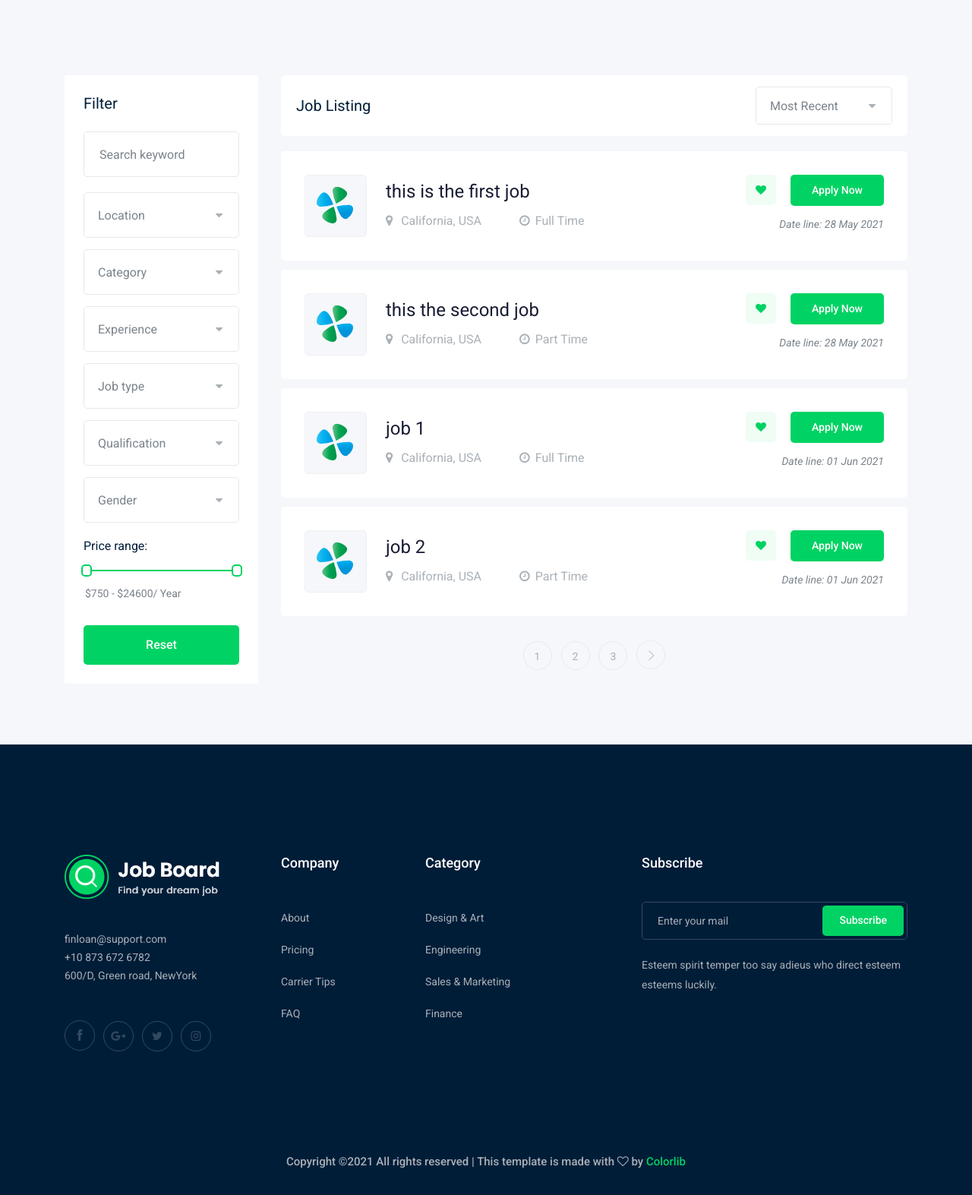
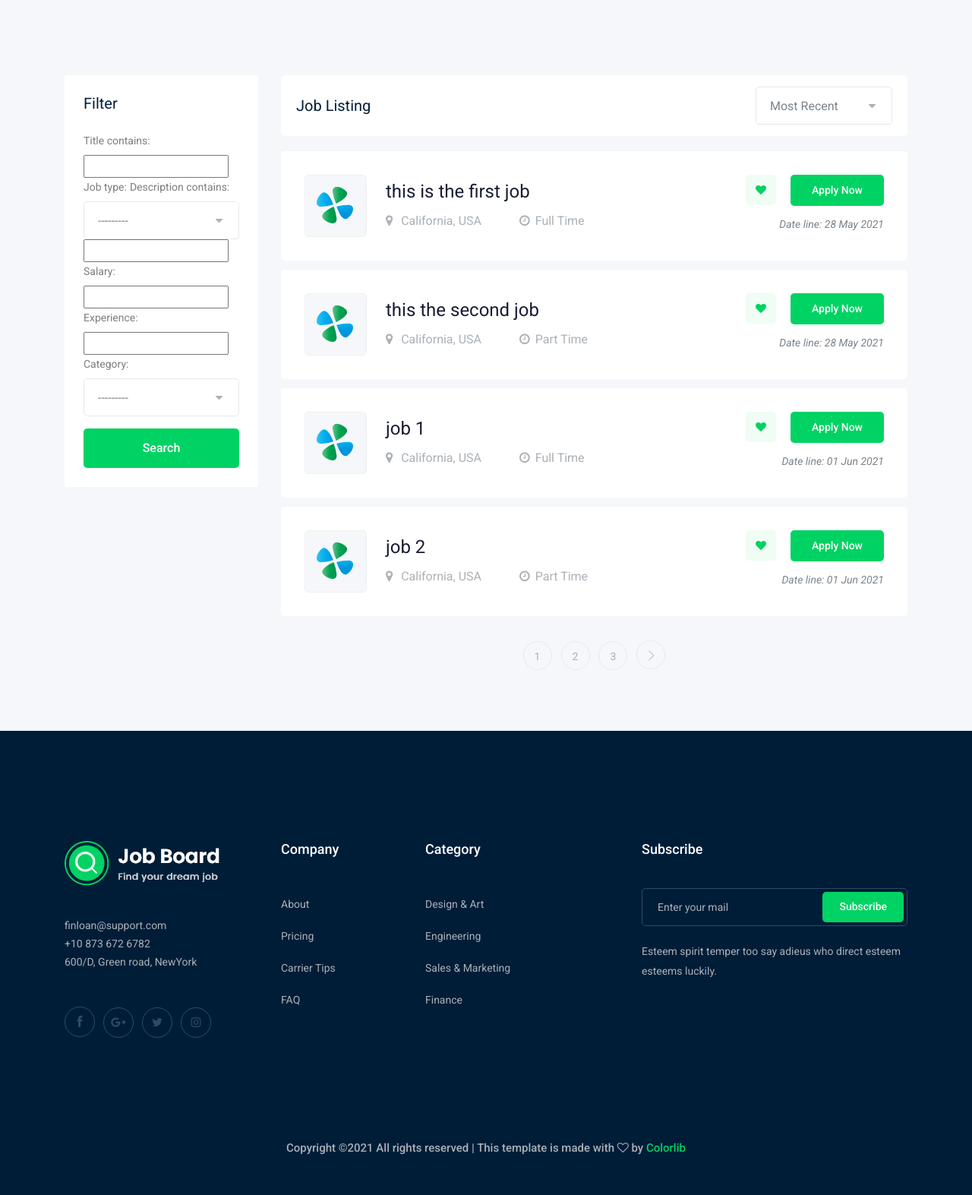
Before and after one commit to abdelilah-web/django-job-board, a Django app: page /jobs/ in a window 1280 px wide. Shown: the part 352-1925 px from the top of the page at 76% size. After the commit the page ends 1872 px from the top, so only its background shows below. Run offline with Django 3.2, Linux system fonts and the light colour scheme; data comes from the database, SQL or seed files in the repository; some libraries are stand-ins or nearby versions.

Commit message:
add filter

```diff
--- /dev/null
+++ b/job/filters.py
@@ -0,0 +1,9 @@
+import django_filters
+from .models import Job
+
+class JobFilter(django_filters.FilterSet):
+    title = django_filters.CharFilter(lookup_expr='icontains')
+    description = django_filters.CharFilter(lookup_expr='icontains')
+    class Meta:
+        model = Job
+        fields = ['title','job_type','description','salary','experience','category']
--- a/job/templates/job/job_list.html
+++ b/job/templates/job/job_list.html
@@ -23,80 +23,12 @@
                     <div class="job_filter white-bg">
                         <div class="form_inner white-bg">
                             <h3>Filter</h3>
-                            <form action="#">
-                                <div class="row">
-                                    <div class="col-lg-12">
-                                        <div class="single_field">
-                                            <input type="text" placeholder="Search keyword">
-                                        </div>
-                                    </div>
-                                    <div class="col-lg-12">
-                                        <div class="single_field">
-                                            <select class="wide">
-                                                <option data-display="Location">Location</option>
-                                                <option value="1">Rangpur</option>
-                                                <option value="2">Dhaka </option>
-                                            </select>
-                                        </div>
-                                    </div>
-                                    <div class="col-lg-12">
-                                        <div class="single_field">
-                                            <select class="wide">
-                                                <option data-display="Category">Category</option>
-                                                <option value="1">Category 1</option>
-                                                <option value="2">Category 2 </option>
-                                            </select>
-                                        </div>
-                                    </div>
-                                    <div class="col-lg-12">
-                                        <div class="single_field">
-                                            <select class="wide">
-                                                <option data-display="Experience">Experience</option>
-                                                <option value="1">Experience 1</option>
-                                                <option value="2">Experience 2 </option>
-                                            </select>
-                                        </div>
-                                    </div>
-                                    <div class="col-lg-12">
-                                        <div class="single_field">
-                                            <select class="wide">
-                                                <option data-display="Job type">Job type</option>
-                                                <option value="1">full time 1</option>
-                                                <option value="2">part time 2 </option>
-                                            </select>
-                                        </div>
-                                    </div>
-                                    <div class="col-lg-12">
-                                        <div class="single_field">
-                                            <select class="wide">
-                                                <option data-display="Qualification">Qualification</option>
-                                                <option value="1">Qualification 1</option>
-                                                <option value="2">Qualification 2</option>
-                                            </select>
-                                        </div>
-                                    </div>
-                                    <div class="col-lg-12">
-                                        <div class="single_field">
-                                            <select class="wide">
-                                                <option data-display="Gender">Gender</option>
-                                                <option value="1">male</option>
-                                                <option value="2">female</option>
-                                            </select>
-                                        </div>
-                                    </div>
-                                </div>
+                            <form method ='GET'>
+                            {{myfilter.form}}
+                            <input type="submit" value="Search" class="boxed-btn3 w-100 mt-3">
                             </form>
                         </div>
-                        <div class="range_wrap">
-                            <label for="amount">Price range:</label>
-                            <div id="slider-range"></div>
-                            <p>
-                                <input type="text" id="amount" readonly style="border:0; color:#7A838B; font-size: 14px; font-weight:400;">
-                            </p>
-                        </div>
-                        <div class="reset_btn">
-                            <button  class="boxed-btn3 w-100" type="submit">Reset</button>
-                        </div>
+
                     </div>
                 </div>
                 <div class="col-lg-9">
--- a/job/views.py
+++ b/job/views.py
@@ -4,17 +4,22 @@ from django.core.paginator import Paginator
 from .forms import Apply_form, AddJobForm
 from django.urls import reverse
 from django.contrib.auth.decorators import login_required
+from .filters import JobFilter
 
 def job_list(request):
-    job_list = Job.objects.all()
+    job_listn = Job.objects.all()
+    ## Filters
+    myfilter = JobFilter(request.GET, queryset =job_listn )
+    job_list = myfilter.qs
+
     paginator = Paginator(job_list, 4)
-
     page_number = request.GET.get('page')
     page_obj = paginator.get_page(page_number)
 
     context = {
         'jobs': page_obj,
-        'all_jobs': job_list
+        'all_jobs': job_listn,
+        'myfilter': myfilter
     }
 
     return render(request, 'job/job_list.html', context)
--- a/project/settings.py
+++ b/project/settings.py
@@ -43,6 +43,7 @@ INSTALLED_APPS = [
 
     "bootstrap5",
     'job',
+    'django_filters',
     'home',
     'contact',
     'blog',
```
